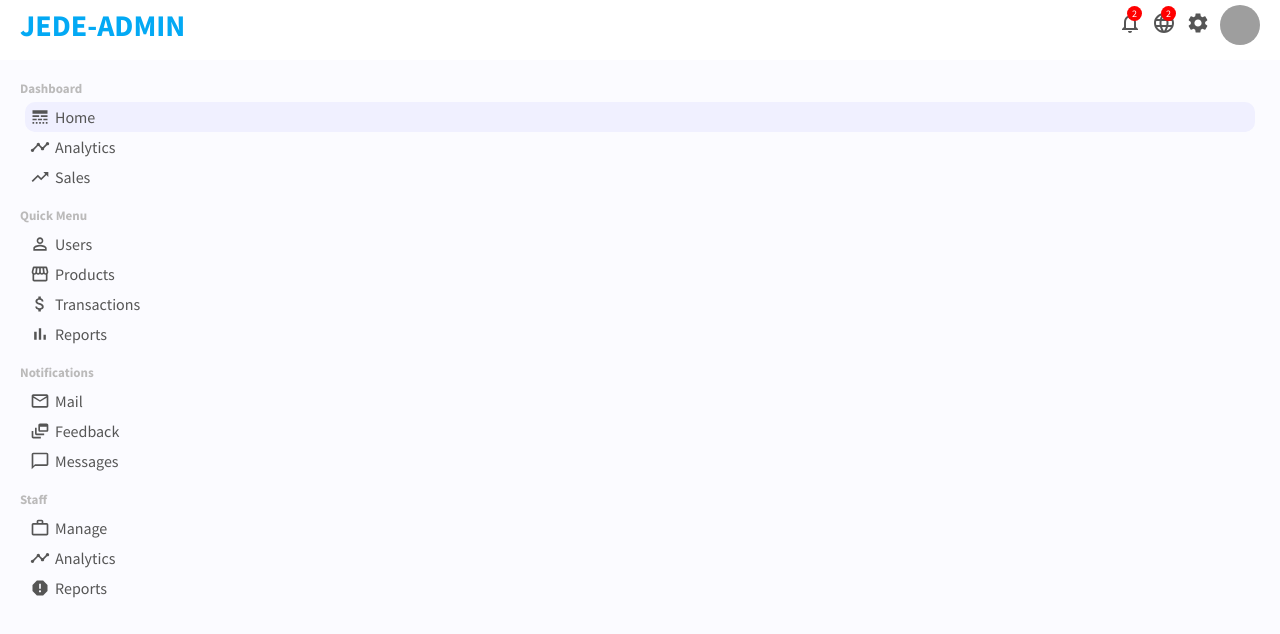
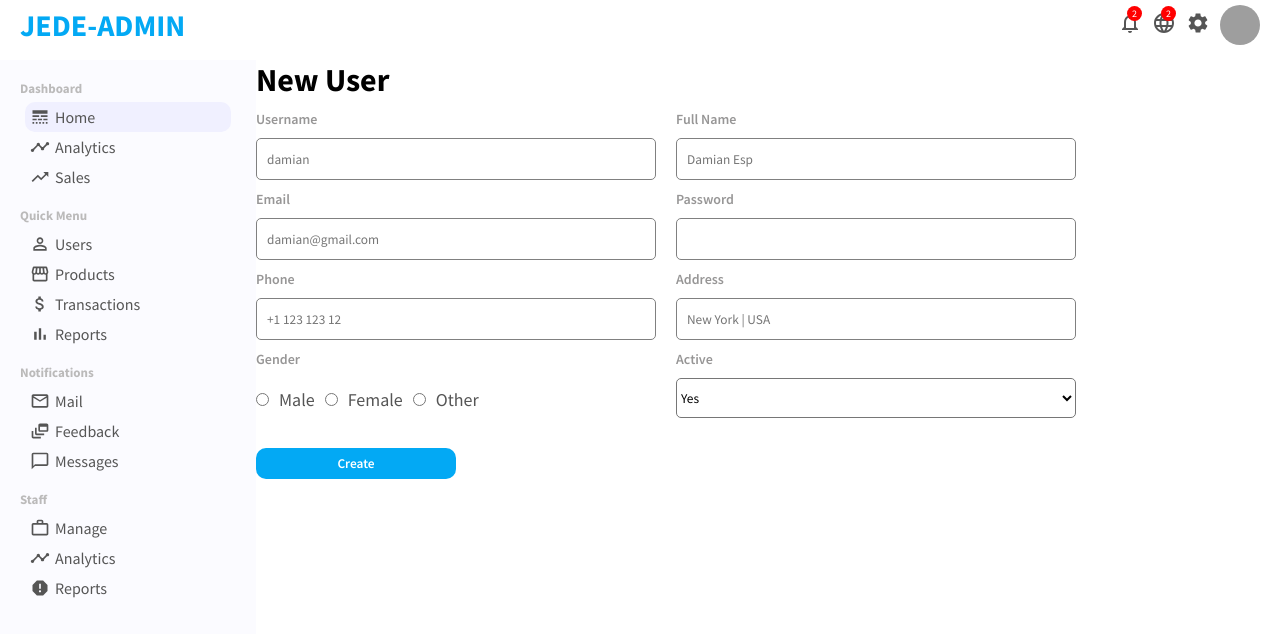
Before and after one commit to JonnathanE/admin-dashboard-react, a React (Create React App) app: page /newUser in a window 1280 px wide. Shown: the top 634 px of the page. Built offline with nearby package versions, Linux system fonts and the light colour scheme; grey boxes are pictures that could not be loaded.

Commit message:
create add new user page

```diff
--- a/src/App.js
+++ b/src/App.js
@@ -3,6 +3,7 @@
 import Sidebar from './components/Sidebar/Sidebar.jsx';
 import Topbar from './components/Topbar/Topbar.jsx';
 import Home from './pages/Home/Home.jsx';
+import NewUser from "./pages/NewUser/NewUser";
 import User from "./pages/User/User";
 import UserList from './pages/UserList/UserList.jsx';
 
@@ -16,6 +17,7 @@
           <Route path='/' element={<Home />} />
           <Route path='/users' element={<UserList />} />
           <Route path='/user/:userId' element={<User />} />
+          <Route path='/newUser' element={<NewUser />} />
         </Routes>
       </div>
     </BrowserRouter>
--- a/src/app.css
+++ b/src/app.css
@@ -2,3 +2,8 @@
     display   : flex;
     margin-top: 10px;
 }
+
+.link {
+    text-decoration: none;
+    color          : inherit;
+}
--- a/src/components/Sidebar/Sidebar.jsx
+++ b/src/components/Sidebar/Sidebar.jsx
@@ -14,8 +14,7 @@
     WorkOutline,
     Report,
 } from '@material-ui/icons';
-;
-
+import { Link } from 'react-router-dom';
 
 const Sidebar = () => {
     return (
@@ -43,10 +42,12 @@
                 <div className="sidebarMenu">
                     <h3 className="sidebarTitle">Quick Menu</h3>
                     <ul className="sidebarList">
-                        <li className="sidebarListItem">
-                            <PermIdentity className='sidebarIcon' />
-                            Users
-                        </li>
+                        <Link to='/users' className='link'>
+                            <li className="sidebarListItem">
+                                <PermIdentity className='sidebarIcon' />
+                                Users
+                            </li>
+                        </Link>
                         <li className="sidebarListItem">
                             <Storefront className='sidebarIcon' />
                             Products
--- /dev/null
+++ b/src/pages/NewUser/NewUser.jsx
@@ -0,0 +1,56 @@
+import './newUser.css';
+
+const NewUser = () => {
+    return (
+        <div className='newUser'>
+            <h1 className="newUserTitle">New User</h1>
+            <form className="newUserForm">
+                <div className="newUserItem">
+                    <label htmlFor="">Username</label>
+                    <input type="text" id="" placeholder='damian' />
+                </div>
+                <div className="newUserItem">
+                    <label htmlFor="">Full Name</label>
+                    <input type="text" id="" placeholder='Damian Esp' />
+                </div>
+                <div className="newUserItem">
+                    <label htmlFor="">Email</label>
+                    <input type="email" id="" placeholder='damian@gmail.com' />
+                </div>
+                <div className="newUserItem">
+                    <label htmlFor="">Password</label>
+                    <input type="password" id="" />
+                </div>
+                <div className="newUserItem">
+                    <label htmlFor="">Phone</label>
+                    <input type="text" id="" placeholder='+1 123 123 12' />
+                </div>
+                <div className="newUserItem">
+                    <label htmlFor="">Address</label>
+                    <input type="text" id="" placeholder='New York | USA' />
+                </div>
+                <div className="newUserItem">
+                    <label htmlFor="">Gender</label>
+                    <div className="newUserGender">
+                        <input type="radio" name='gender' id="male" value='male' />
+                        <label htmlFor="male">Male</label>
+                        <input type="radio" name='gender' id="female" value='female' />
+                        <label htmlFor="female">Female</label>
+                        <input type="radio" name='gender' id="other" value='other' />
+                        <label htmlFor="other">Other</label>
+                    </div>
+                </div>
+                <div className="newUserItem">
+                    <label htmlFor="active">Active</label>
+                    <select name="active" id="active" className='newUserSelect'>
+                        <option value="yes">Yes</option>
+                        <option value="no">No</option>
+                    </select>
+                </div>
+                <button className='newUserButton'>Create</button>
+            </form>
+        </div>
+    );
+};
+
+export default NewUser;
--- /dev/null
+++ b/src/pages/NewUser/newUser.css
@@ -0,0 +1,58 @@
+.newUser {
+    flex: 4;
+}
+
+.newUserForm {
+    display  : flex;
+    flex-wrap: wrap;
+}
+
+.newUserItem {
+    width         : 400px;
+    display       : flex;
+    flex-direction: column;
+    margin-top    : 10px;
+    margin-right  : 20px;
+}
+
+.newUserItem>label {
+    margin-bottom: 10px;
+    font-size    : 14px;
+    font-weight  : 600;
+    color        : rgb(151, 150, 150);
+}
+
+.newUserItem>input {
+    height       : 20px;
+    padding      : 10px;
+    border       : 1px solid gray;
+    border-radius: 5px;
+}
+
+.newUserGender>input {
+    margin-top: 15px;
+}
+
+.newUserGender>label {
+    margin   : 10px;
+    font-size: 18px;
+    color    : #555;
+}
+
+.newUserSelect {
+    height          : 40px;
+    border-radius   : 5px;
+    background-color: white;
+}
+
+.newUserButton {
+    width           : 200px;
+    border          : none;
+    background-color: #03A9F4;
+    color           : white;
+    padding         : 7px 10px;
+    font-weight     : 600;
+    border-radius   : 10px;
+    margin-top      : 30px;
+    cursor          : pointer;
+}
```
